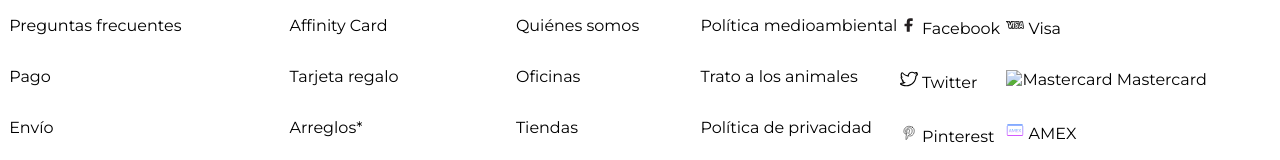
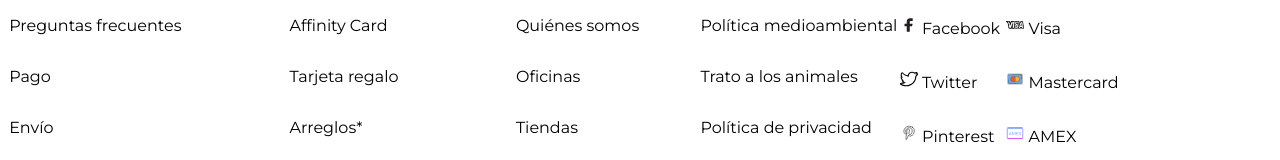
Before and after one commit to yvseenn/miTiendaFlex, a plain HTML site: page index.html in a window 1280 px wide. Shown: the part 1843-2003 px from the top of the page. Drawn offline with Linux system fonts and the light colour scheme.

Commit message:
arreglandoMasterCard

```diff
--- a/index.html
+++ b/index.html
@@ -217,7 +217,7 @@
             <img src="./assets/icons8-visa.svg" alt="visa" /> Visa
           </p>
           <p class="p-h4">
-            <img src="./assets/icons8-mastercard-logo.svg" alt="Mastercard" />
+            <img src="./assets/icons8-mastercard-100.png" alt="Mastercard" />
             Mastercard
           </p>
           <p class="p-h4">
```
Also changed, not shown: assets/icons8-mastercard-100.png (added).
